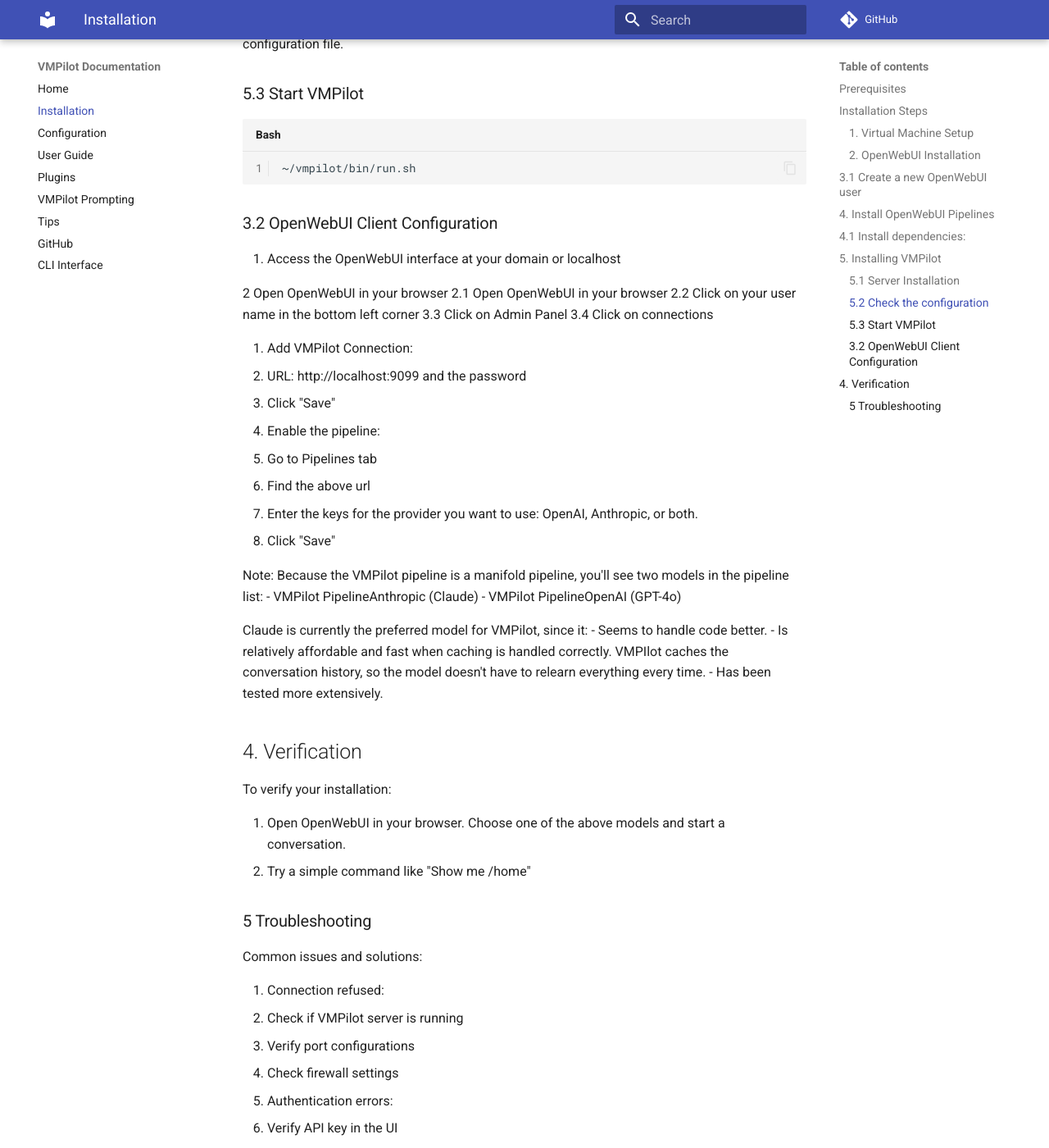
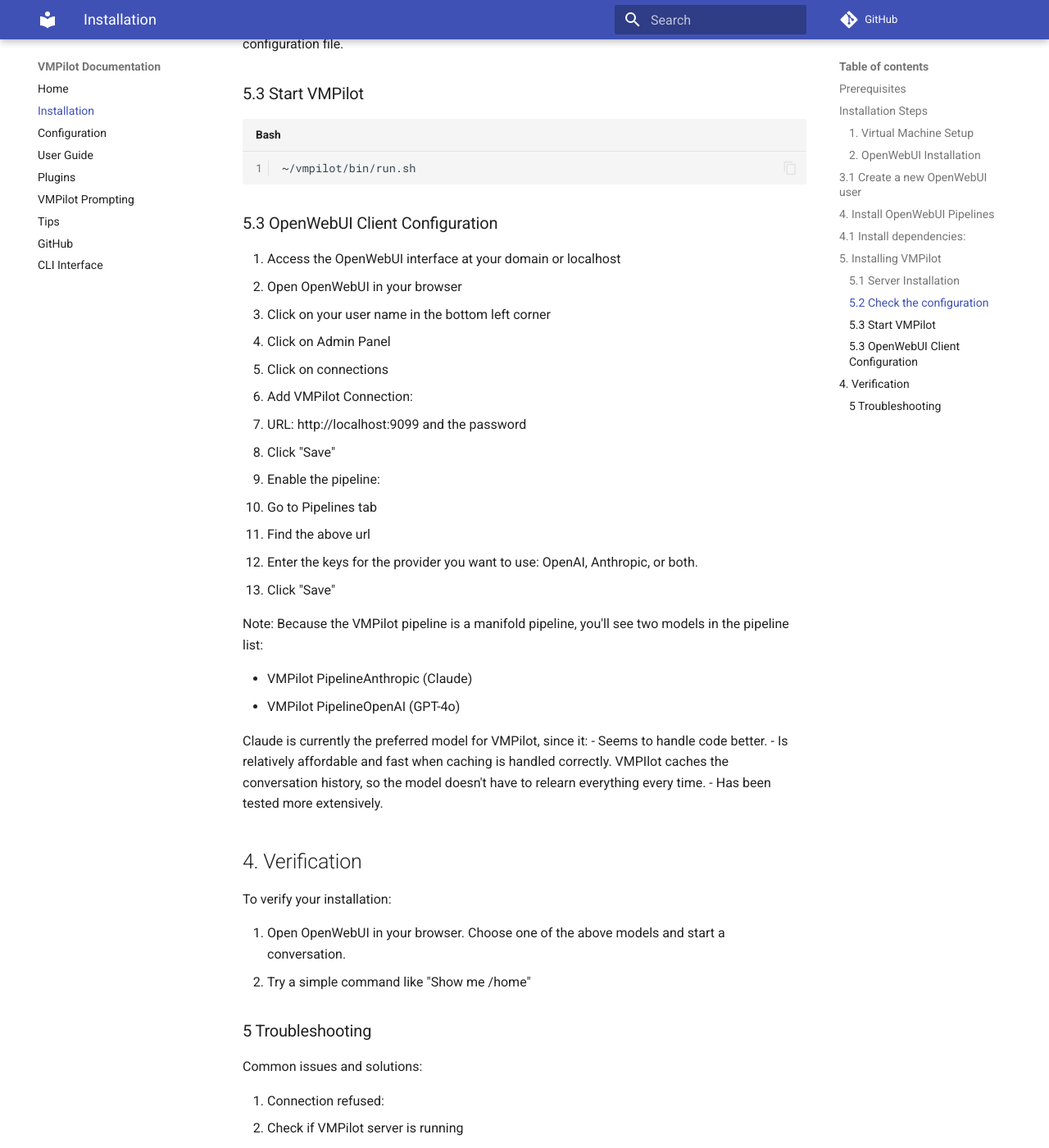
Before and after one commit to drorm/vmpilot, an MkDocs documentation site: the page built from docs/source/installation.md, in a window 1280 px wide and 1400 px high, scrolled down 2279 px. Shown: the whole window at 82% size. Built offline with MkDocs 1.6.1 and Material for MkDocs 9.7.7, drawn with Linux system fonts in a browser that asks for light colours; comment, search, counter and statistics services are not loaded; some of the changed text lies outside the part shown.

Commit message:
Update OpenWebUI Client Configuration in installation guide
- Adjusted section numbering from 3.2 to 5.3.
- Streamlined instructions for adding a VMPilot Connection.
- Noted VMPilot pipeline models: PipelineAnthropic (Claude) and PipelineOpenAI (GPT-4o).
- Clarified instructions for managing workspace and pipeline selections.

````diff
--- a/docs/source/installation.md
+++ b/docs/source/installation.md
@@ -89,19 +89,16 @@ Alternatively you can set the environment variable VMPILOT\_CONFIG to the path o
 ~/vmpilot/bin/run.sh
 ```
 
-### 3.2 OpenWebUI Client Configuration
+### 5.3 OpenWebUI Client Configuration
 
 1. Access the OpenWebUI interface at your domain or localhost
-
-2 Open OpenWebUI in your browser
-2.1 Open OpenWebUI in your browser
-2.2 Click on your user name in the bottom left corner
-3.3 Click on Admin Panel
-3.4 Click on connections
-
-3. Add VMPilot Connection:
-   - URL: http://localhost:9099 and the password
-   - Click "Save"
+1. Open OpenWebUI in your browser
+1. Click on your user name in the bottom left corner
+1. Click on Admin Panel
+1. Click on connections
+1. Add VMPilot Connection:
+  - URL: http://localhost:9099 and the password
+  - Click "Save"
 
 4. Enable the pipeline:
    - Go to Pipelines tab
@@ -110,6 +107,7 @@ Alternatively you can set the environment variable VMPILOT\_CONFIG to the path o
    - Click "Save"
 
 Note: Because the VMPilot pipeline is a manifold pipeline, you'll see two models in the pipeline list:
+
 - VMPilot PipelineAnthropic (Claude)
 - VMPilot PipelineOpenAI (GPT-4o)
 
````
Also changed, not shown: other parts of docs/source/installation.md (+1 -1 lines).
